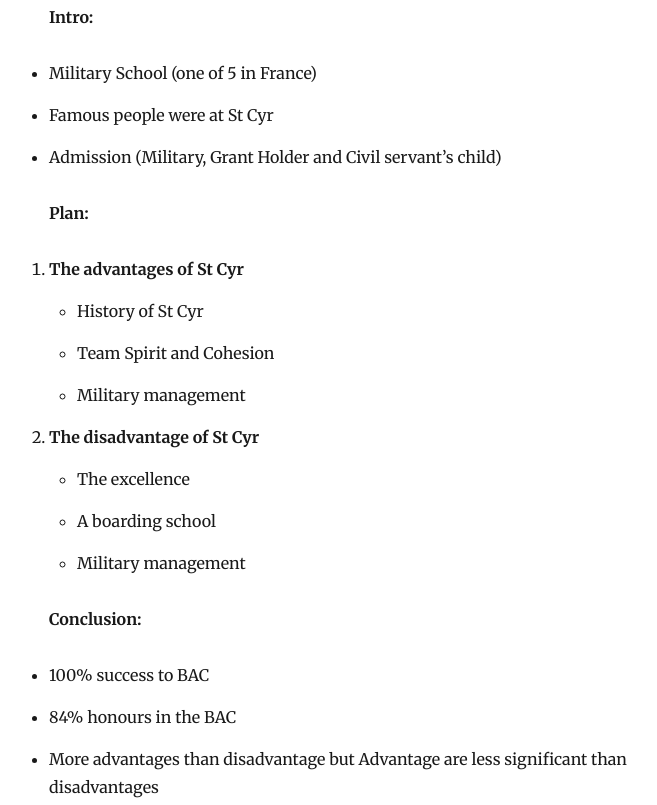
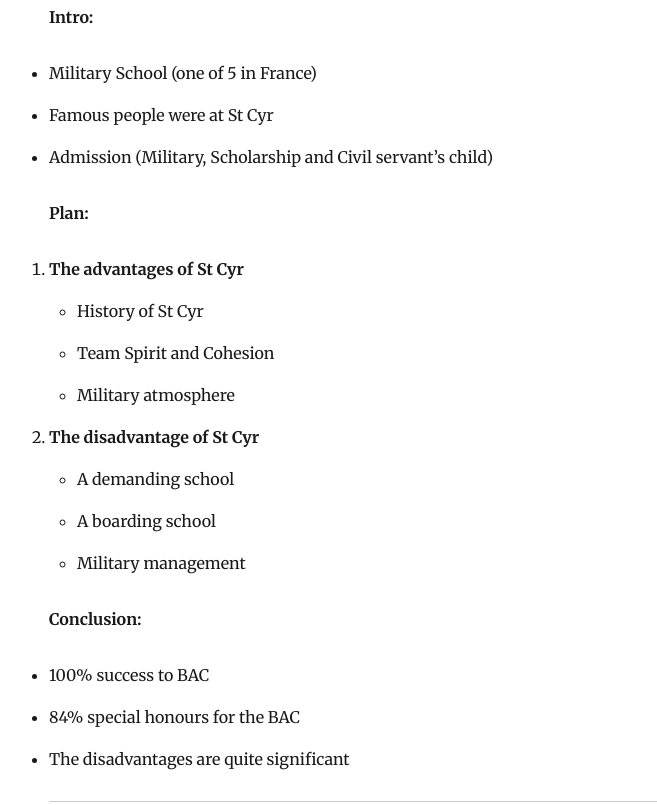
Before and after one commit to lucashuguet/astroblog, a Gatsby site: page /saint-cyr-the-school-of-excellence/ in a window 1280 px wide. Shown: the part 236-1041 px from the top of the page, without its empty margins (276-933 px from the left). Built offline with nearby package versions, Linux system fonts and the light colour scheme; Gatsby itself is replaced by a stand-in of ours; some packages are replaced by stand-ins of ours.

Commit message:
Update Blog “saint-cyr-the-school-of-excellence/index”

```diff
--- a/content/blog/saint-cyr-the-school-of-excellence/index.md
+++ b/content/blog/saint-cyr-the-school-of-excellence/index.md
@@ -1,13 +1,13 @@
 ---
 title: Saint Cyr, The school of Excellence
-date: 2021-10-18T07:23:39.256Z
+date: 2021-10-18T07:41:28.991Z
 description: The pros and cons of this very special school
 ---
 **Intro:**
 
    * Military School (one of 5 in France)
    * Famous people were at St Cyr
-   * Admission (Military, Grant Holder and Civil servant’s child)
+   * Admission (Military, Scholarship and Civil servant’s child)
 
 **Plan:**
 
@@ -15,15 +15,15 @@
 
    * History of St Cyr
    * Team Spirit and Cohesion
-   * Military management
+   * Military atmosphere
 2. **The disadvantage of St Cyr**
 
-   * The excellence
+   * A demanding school
    * A boarding school
    * Military management
 
 **Conclusion:**
 
    * 100% success to BAC
-   * 84% honours in the BAC
-   * More advantages than disadvantage but Advantage are less significant than disadvantages
+   * 84% special honours for the BAC
+   * The disadvantages are quite significant
```
